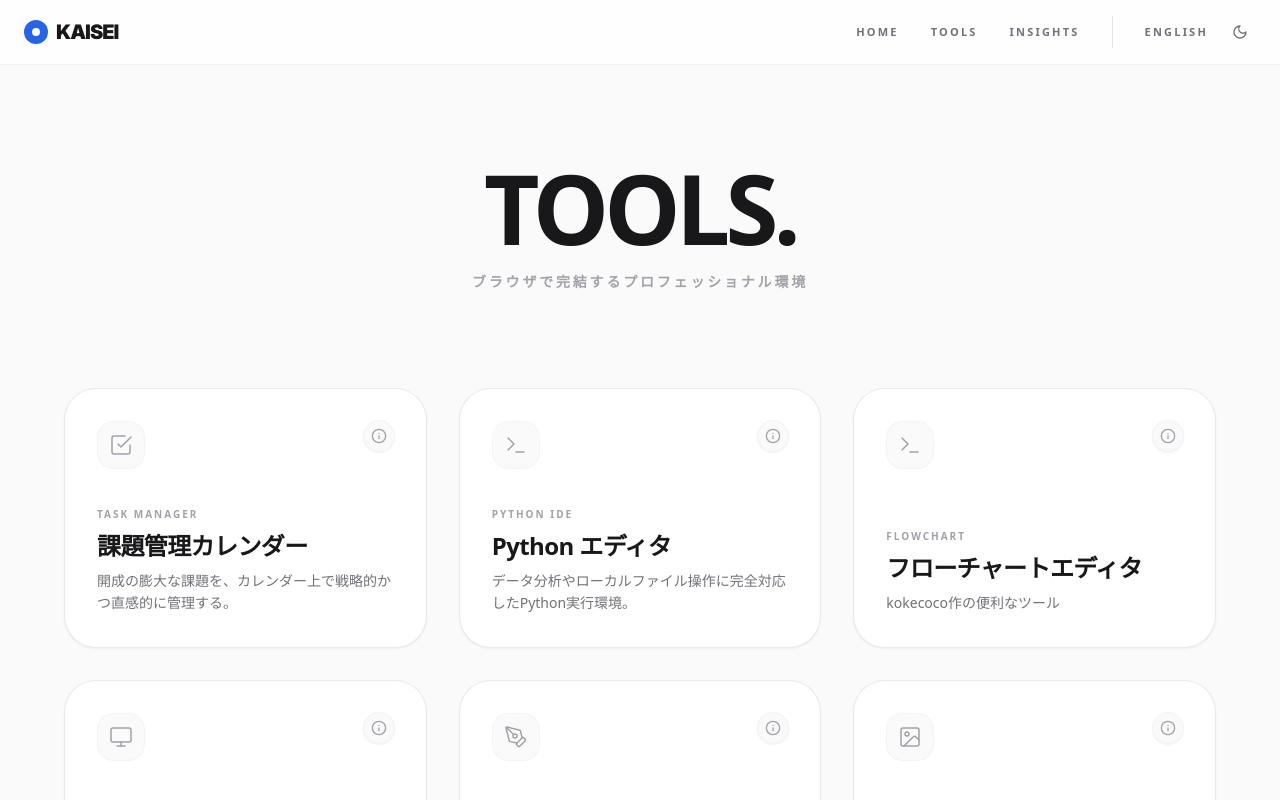
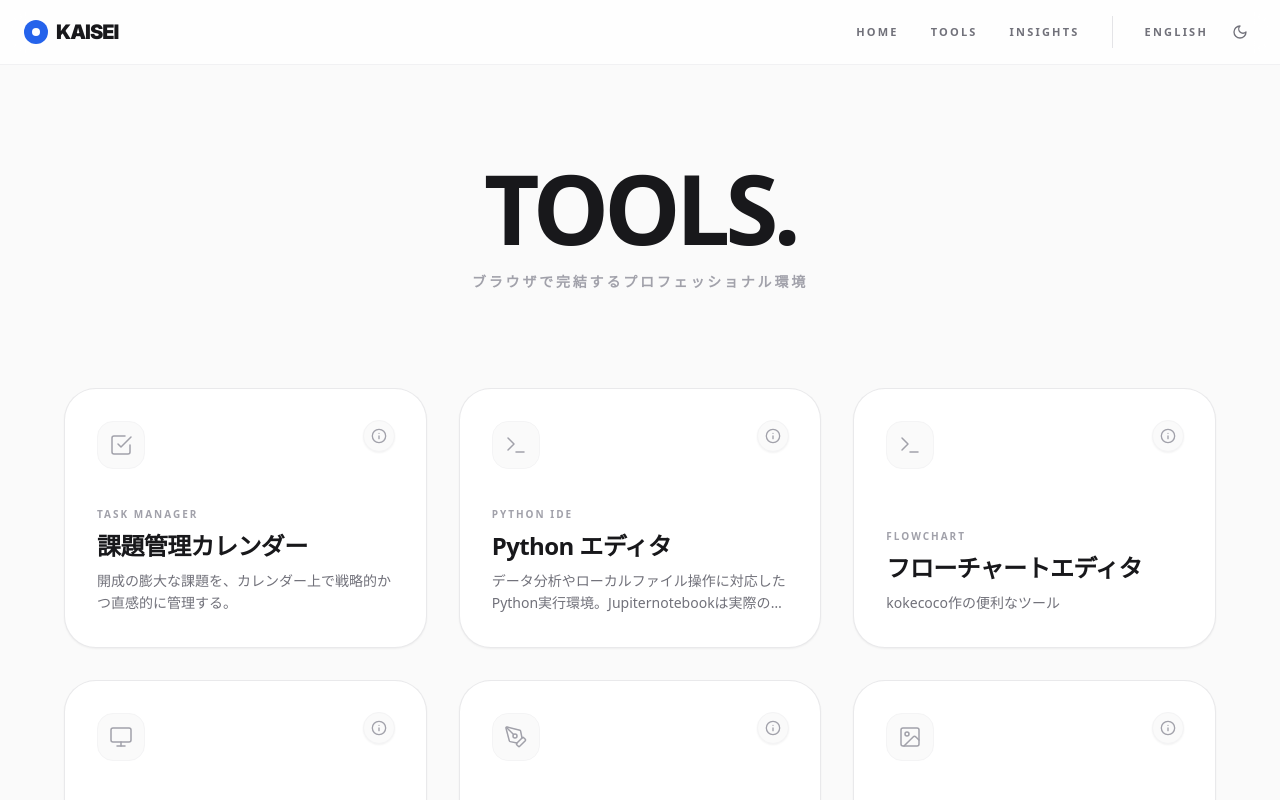
Before and after one commit to kaisei-2026/kaisei-12.-fromgoogle, a Next.js app: page /kaisei-google/tools in a window 1280 px wide. Shown: the top 800 px of the page. Built offline with nearby package versions, Linux system fonts and the light colour scheme.

Commit message:
Refine Python editor description
Updated description for the Python editor tool to clarify usage of Jupyter Notebook.

```diff
--- a/app/tools/page.tsx
+++ b/app/tools/page.tsx
@@ -22,7 +22,7 @@ const toolsData = {
       id: "python-editor",
       title: "Python エディタ",
       subtitle: "PYTHON IDE",
-      desc: "データ分析やローカルファイル操作に完全対応したPython実行環境。",
+      desc: "データ分析やローカルファイル操作に対応したPython実行環境。Jupiternotebookは実際の動作とは異なります。Jupiternotebookを使用したい場合はgoogleなどで検索して使用することをおすすめします。",
       icon: <Terminal size={24} strokeWidth={1.5} />,
       glow: "from-emerald-400/20 to-transparent",
       textGlow: "group-hover:text-emerald-500",
```
